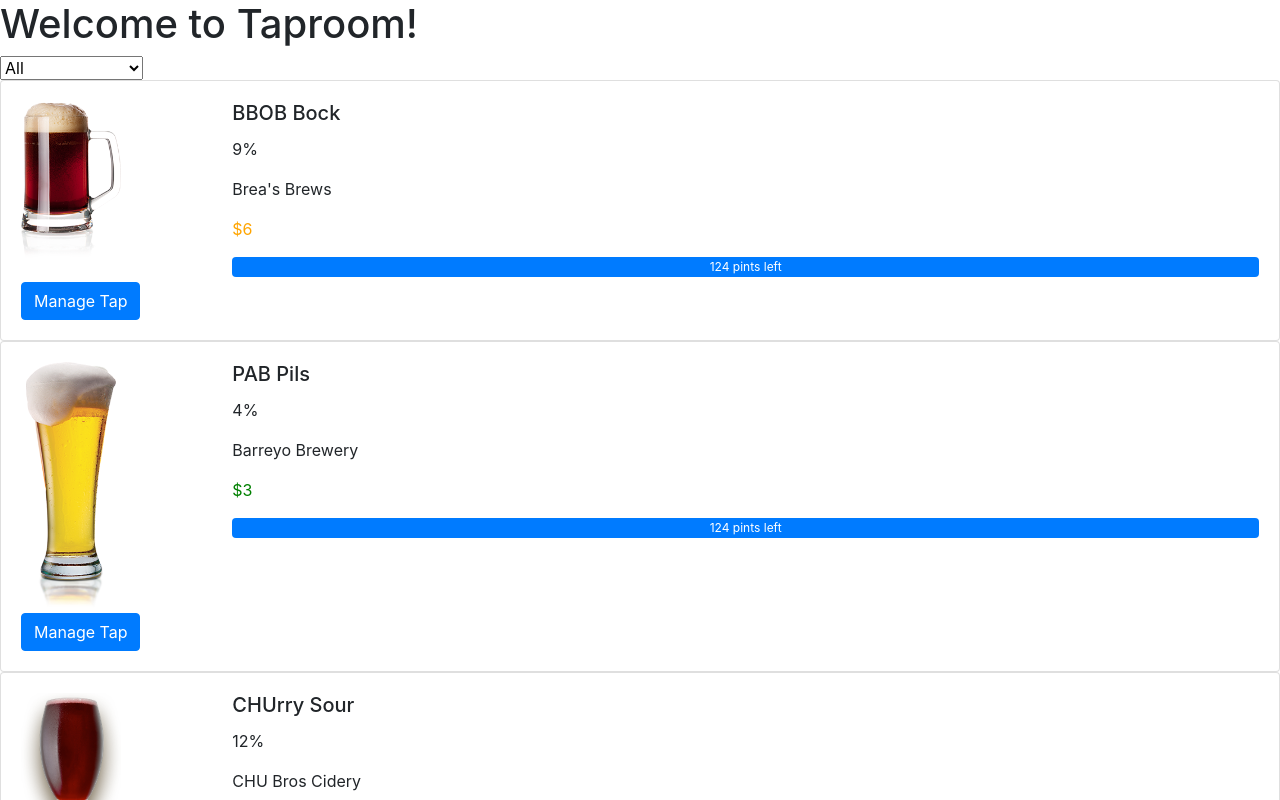
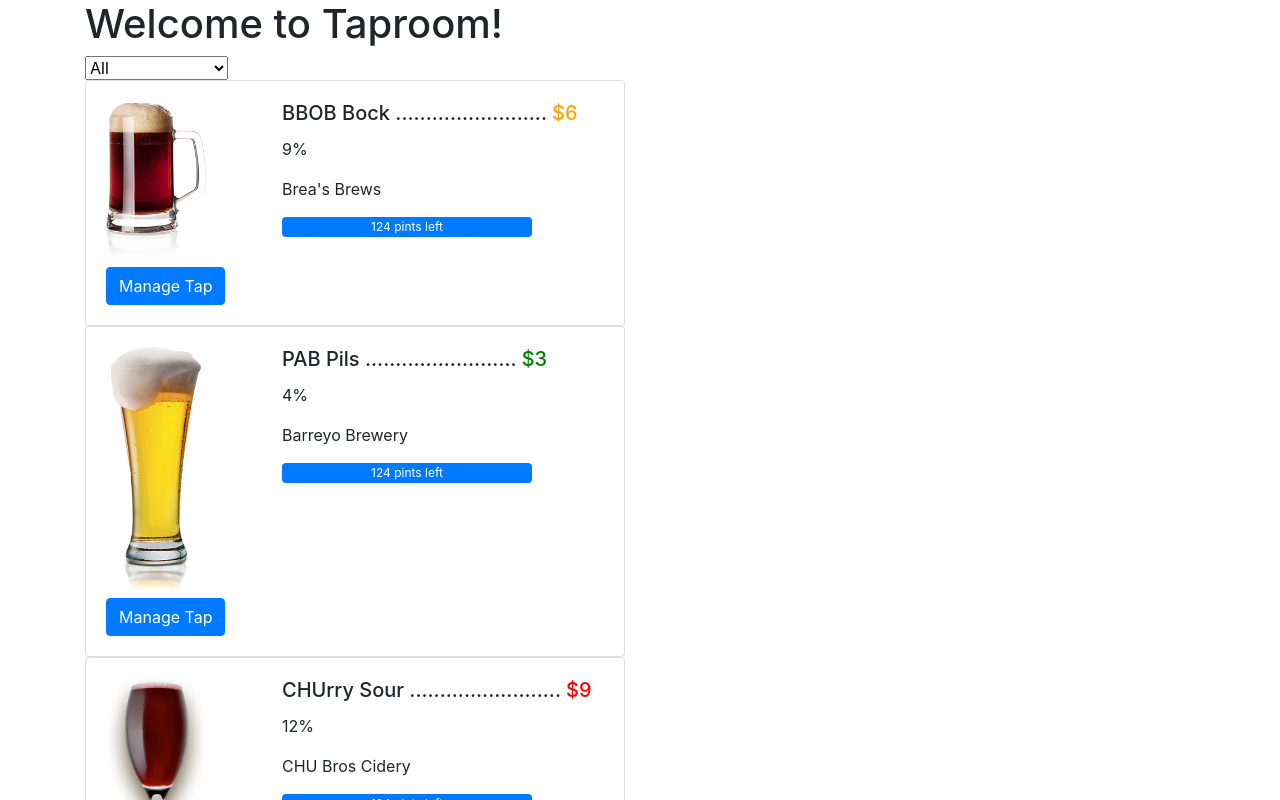
Before and after one commit to Pabarreyro/taproom, an Angular app: page / in a window 1280 px wide. Shown: the top 800 px of the page. Built offline with nearby package versions, Linux system fonts and the light colour scheme.

Commit message:
Add styling and refill

```diff
--- a/src/app/app.component.html
+++ b/src/app/app.component.html
@@ -1,9 +1,19 @@
 <!--The content below is only a placeholder and can be replaced.-->
-<div>
+<div class="container">
   <h1>
     Welcome to {{ title }}!
   </h1>
-  <app-list-taps [childTapList]="masterTaps" (clickSender)="editTap($event)"></app-list-taps>
-  <app-edit-tap [childSelectedTap]="masterSelectedTap" (sendPints)="updateLevel($event)"></app-edit-tap>
-  <app-new-tap (newTap)="addTaptoTaps($event)"></app-new-tap>
+  <div class="row">
+    <div class="col">
+      <app-list-taps [childTapList]="masterTaps" (clickSender)="editTap($event)"></app-list-taps>
+    </div>
+    <div class="col">
+      <app-edit-tap [childSelectedTap]="masterSelectedTap" (sendPints)="updateLevel($event)"></app-edit-tap>
+    </div>
+  </div>
+  <div class="row">
+    <div class="col">
+      <app-new-tap (newTap)="addTaptoTaps($event)"></app-new-tap>
+    </div>
+  </div>
 </div>
--- a/src/app/edit-tap/edit-tap.component.html
+++ b/src/app/edit-tap/edit-tap.component.html
@@ -6,7 +6,7 @@
         Please enter a quantity.
     </div>
     <button class="btn btn-primary" (click)="clickedCheck();">Dispense</button>
-    <button class="btn btn-success" (click)="emitPints(childSelectedTap.level - 124); clickedCheck()">Refill</button>
+    <button class="btn btn-success" (click)="refillPints(); clickedCheck()">Refill</button>
   <hr>
   <h5>Edit {{childSelectedTap.name}}</h5>
   <div class="edit-tap-info">
--- a/src/app/edit-tap/edit-tap.component.ts
+++ b/src/app/edit-tap/edit-tap.component.ts
@@ -18,6 +18,12 @@ export class EditTapComponent {
 
   }
 
+  refillPints() {
+    this.sendPints.emit(this.childSelectedTap.level - 124);
+    this.beerDispensed = 0;
+
+  }
+
   clickedCheck() {
     if (this.beerDispensed !== 0) {
       this.emitPints();
--- a/src/app/list-taps/list-taps.component.css
+++ b/src/app/list-taps/list-taps.component.css
@@ -8,4 +8,5 @@ button {
 
 .level-bar {
   height: 20px;
+  width: 250px;
 }
--- a/src/app/list-taps/list-taps.component.html
+++ b/src/app/list-taps/list-taps.component.html
@@ -8,14 +8,14 @@
 <div class= "card" *ngFor="let tap of childTapList | booziness:filterBooziness">
   <div class="card-body">
     <div class="row">
-      <div class="col-md-2">
+      <div class="col-sm-4">
         <img [src]="tap.imgString" alt="Card image cap">
       </div>
-      <div class="col-md-10">
-        <h5 class="card-title">{{tap.name}}</h5>
+      <div class="col-sm-8">
+        <h5 class="card-title">{{tap.name}} ......................... <span [style.color]="priceColor(tap)">${{tap.pricePerPint}}</span></h5>
         <p>{{tap.alcoholContent}}%</p>
         <p class="card-text">{{tap.brand}}</p>
-        <p class="card-text" [style.color]="priceColor(tap)">$<span></span>{{tap.pricePerPint}}</p>
+
         <div class="progress level-bar">
           <div class="progress-bar" role="progressbar"
           [style.width] = "tap.percent" [attr.aria-valuenow]="tap.level" aria-valuemin="0" aria-valuemax="124">
```
